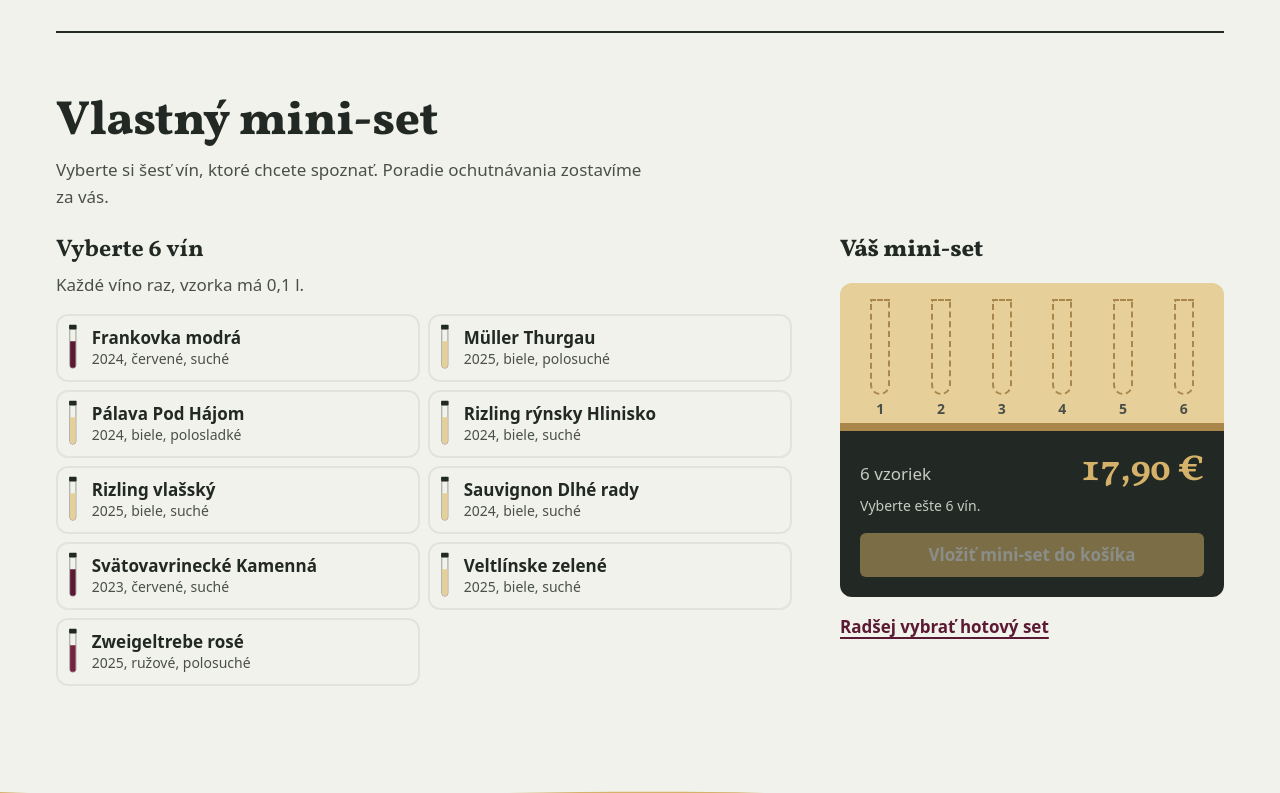
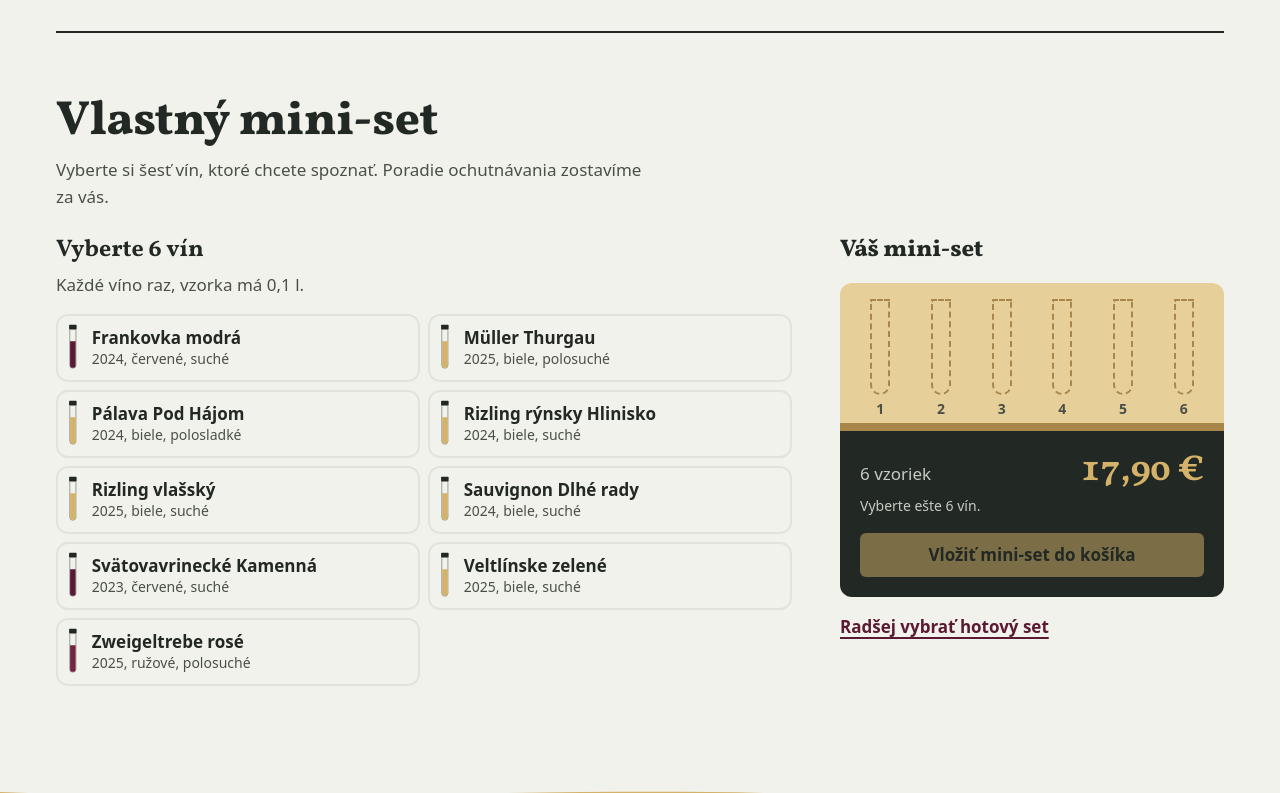
Before and after one commit to tomasko-has/Vinarstvo, a Next.js app: page /e-shop/mini-sety in a window 1280 px wide. Shown: the part 1347-2140 px from the top of the page. Built offline with nearby package versions, Linux system fonts and the light colour scheme; a web font is replaced by a local one.

Commit message:
Fix e-shop UI issues found in browser testing
Equal-width wine cards, scrollable sticky filter panel, readable
'go to cart' link after adding a carton, clearer white-wine vials and a
custom mini-set button that does not fight the primary button styles.

```diff
--- a/components/shop/BottleGlyph.tsx
+++ b/components/shop/BottleGlyph.tsx
@@ -29,10 +29,10 @@ export function BottleGlyph({ color, className = "" }: { color: WineColor; class
 /** Vzorka 0,1 l v skúmavke pre mini-sety. */
 export function VialGlyph({ color, className = "" }: { color: WineColor; className?: string }) {
   const wine: Record<WineColor, string> = {
-    biele: "var(--color-spras-svetla)",
+    biele: "var(--color-spras)",
     ruzove: "var(--color-frankovka-hover)",
     cervene: "var(--color-frankovka)",
-    sumive: "var(--color-spras)",
+    sumive: "var(--color-spras-tmava)",
   };
   return (
     <svg viewBox="0 0 40 140" className={className} aria-hidden="true">
--- a/components/shop/Catalog.tsx
+++ b/components/shop/Catalog.tsx
@@ -91,7 +91,7 @@ function CatalogView({
 
   return (
     <div className="lg:grid lg:grid-cols-[14rem_1fr] lg:gap-10 xl:gap-14">
-      <div className="lg:sticky lg:top-24 lg:self-start">
+      <div className="lg:sticky lg:top-20 lg:max-h-[calc(100dvh-6rem)] lg:self-start lg:overflow-y-auto lg:pt-1 lg:pb-4">
         <button
           type="button"
           onClick={() => setPanelOpen((o) => !o)}
--- a/components/shop/WineCard.tsx
+++ b/components/shop/WineCard.tsx
@@ -17,7 +17,7 @@ export function wineMeta(wine: Wine) {
 export function WineCard({ wine }: { wine: Wine }) {
   const soldOut = wine.stock === 0;
   return (
-    <article className="group relative flex flex-col">
+    <article className="group relative flex w-full flex-col">
       <WineImage
         wine={wine}
         sizes="(min-width: 1024px) 18rem, (min-width: 640px) 30vw, 45vw"
--- a/components/shop/carton/CartonBuilder.tsx
+++ b/components/shop/carton/CartonBuilder.tsx
@@ -163,6 +163,7 @@ function CartonBuilder({
   const submit = () => {
     if (!full) return;
     saveCarton([...bottles], editingId);
+    setNotice(null);
     if (editingId) {
       router.push("/kosik");
       return;
@@ -227,9 +228,12 @@ function CartonBuilder({
               Kartón je v košíku.
             </p>
             <div className="mt-3 flex flex-wrap gap-3">
-              <ButtonLink href="/kosik" className="bg-vapno text-pivnica hover:bg-vapno-tien">
+              <Link
+                href="/kosik"
+                className="inline-flex min-h-11 items-center rounded-(--radius-ui) bg-vapno px-4 font-bold text-pivnica hover:bg-vapno-tien"
+              >
                 Prejsť do košíka
-              </ButtonLink>
+              </Link>
               <button
                 type="button"
                 onClick={empty}
--- a/components/shop/minisets/MiniSetActions.tsx
+++ b/components/shop/minisets/MiniSetActions.tsx
@@ -155,9 +155,14 @@ export function CustomMiniSet({
               ? `Vyberte ešte ${remaining} ${plural(remaining, ["víno", "vína", "vín"])}.`
               : "Vzorky sme zoradili v poradí, v akom ich odporúčame ochutnať."}
           </p>
-          <Button className="mt-4 w-full bg-spras text-pivnica hover:bg-spras-svetla" disabled={!valid} onClick={submit}>
+          <button
+            type="button"
+            disabled={!valid}
+            onClick={submit}
+            className="mt-4 inline-flex min-h-11 w-full items-center justify-center rounded-(--radius-ui) bg-spras px-4 py-2 font-bold text-pivnica transition-colors hover:bg-spras-svetla disabled:cursor-not-allowed disabled:opacity-50"
+          >
             Vložiť mini-set do košíka
-          </Button>
+          </button>
         </div>
         {added && (
           <p aria-live="polite" className="mt-3 text-sm">
```
